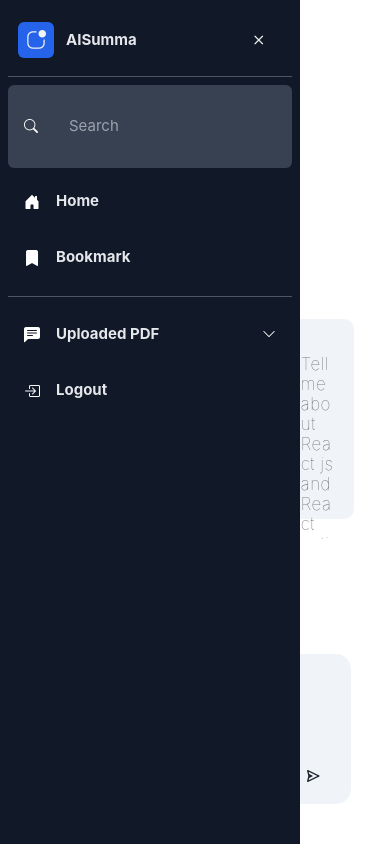
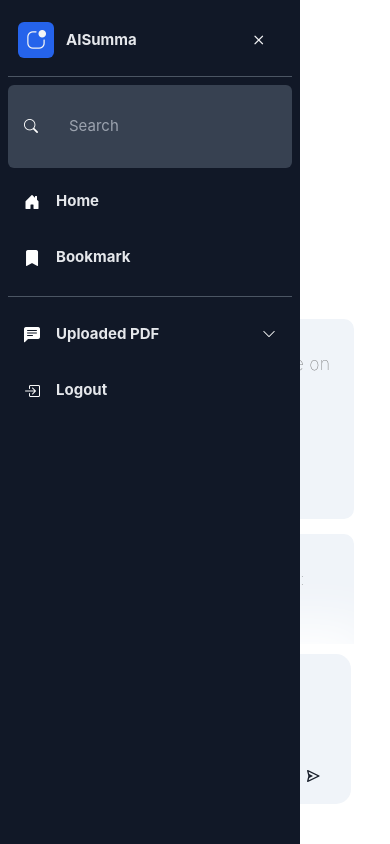
Before and after one commit to Ah-ugo/AISumma, a React (Create React App) app: page /home in a window 390 px wide. Built offline with nearby package versions, Linux system fonts and the light colour scheme.

Commit message:
hdghjdks

```diff
--- a/src/pages/Main.css
+++ b/src/pages/Main.css
@@ -288,4 +288,15 @@
     .result-data > p {
         margin-bottom: 30vh;
     }
+    .main .cards {
+        /* display: -ms-grid; */
+        display: flex;
+        flex-direction: column;
+        /* -ms-grid-columns: 1fr 15px 1fr 15px 1fr 15px 1fr; */
+        /* grid-template-columns: repeat(1, 1fr); */
+        gap: 15px;
+        padding: 20px;
+        overflow-x: auto;
+        margin-bottom: 10rem;
+    }
 }
```
